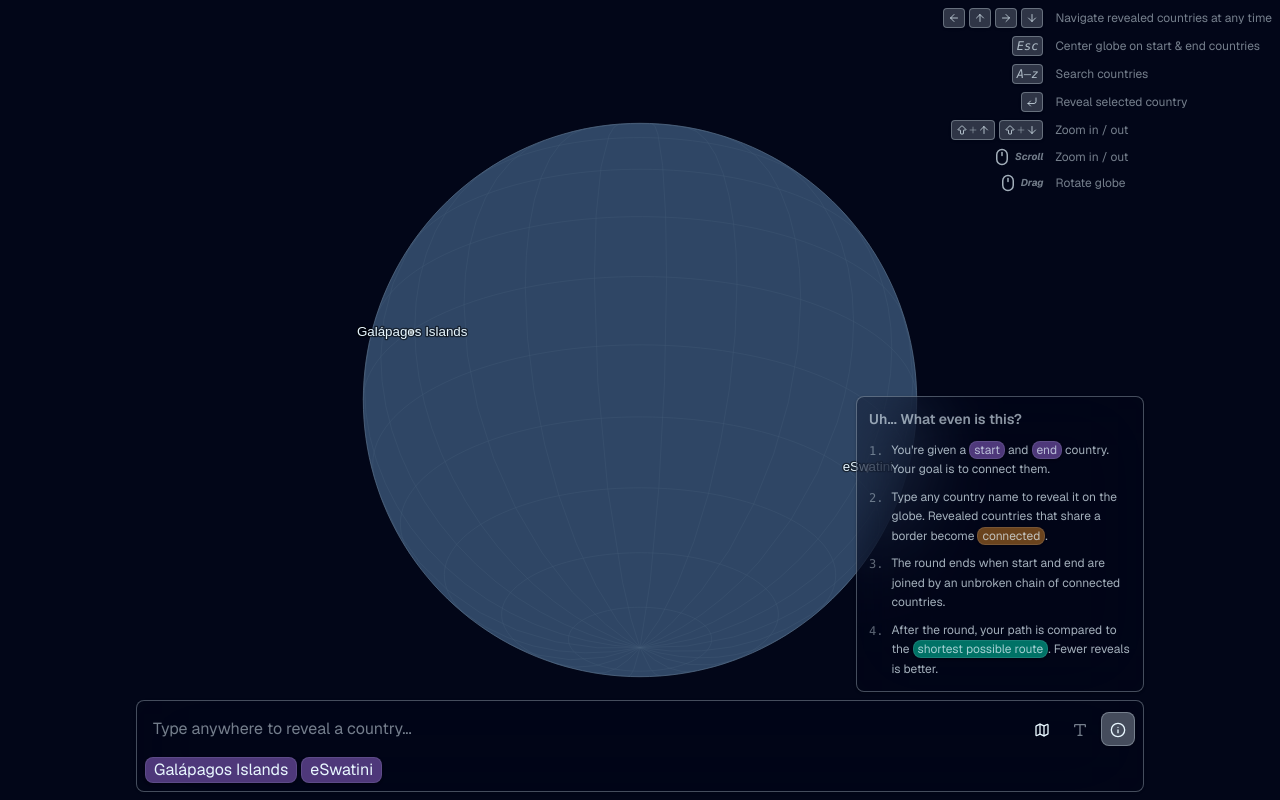
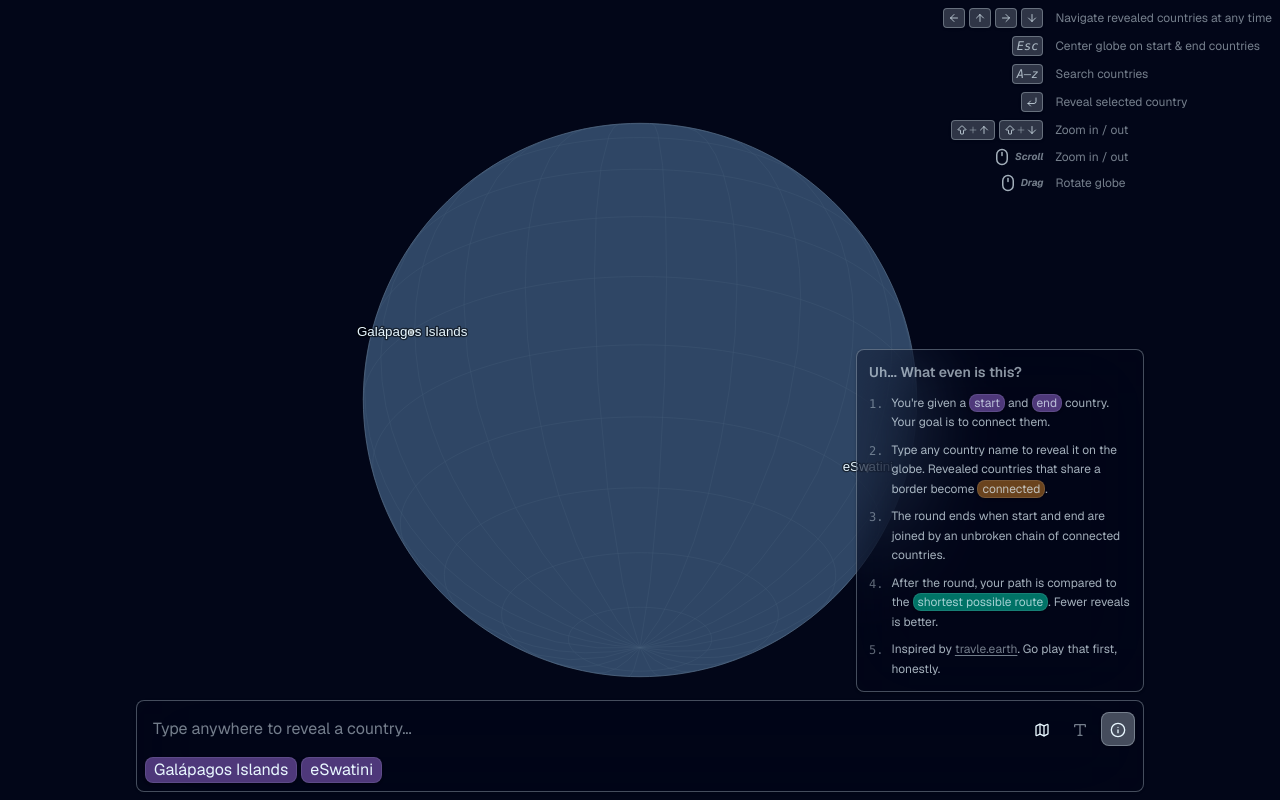
Before and after one commit to alexkatz/country-quest, a React (Vite) app: page / in a window 1280 px wide. Built offline with nearby package versions, Linux system fonts and the light colour scheme.

Commit message:
added travle.earth link in how to

```diff
--- a/src/app/Help.tsx
+++ b/src/app/Help.tsx
@@ -60,6 +60,18 @@ export const Help = () => {
           </CountryPill>
           . Fewer reveals is better.
         </Step>
+        <Step n={5}>
+          Inspired by{' '}
+          <a
+            href='https://travle.earth/'
+            target='_blank'
+            rel='noopener noreferrer'
+            className='underline underline-offset-2 opacity-70 hover:opacity-100 transition-opacity'
+          >
+            travle.earth
+          </a>
+          . Go play that first, honestly.
+        </Step>
       </div>
     </div>
   );
```
